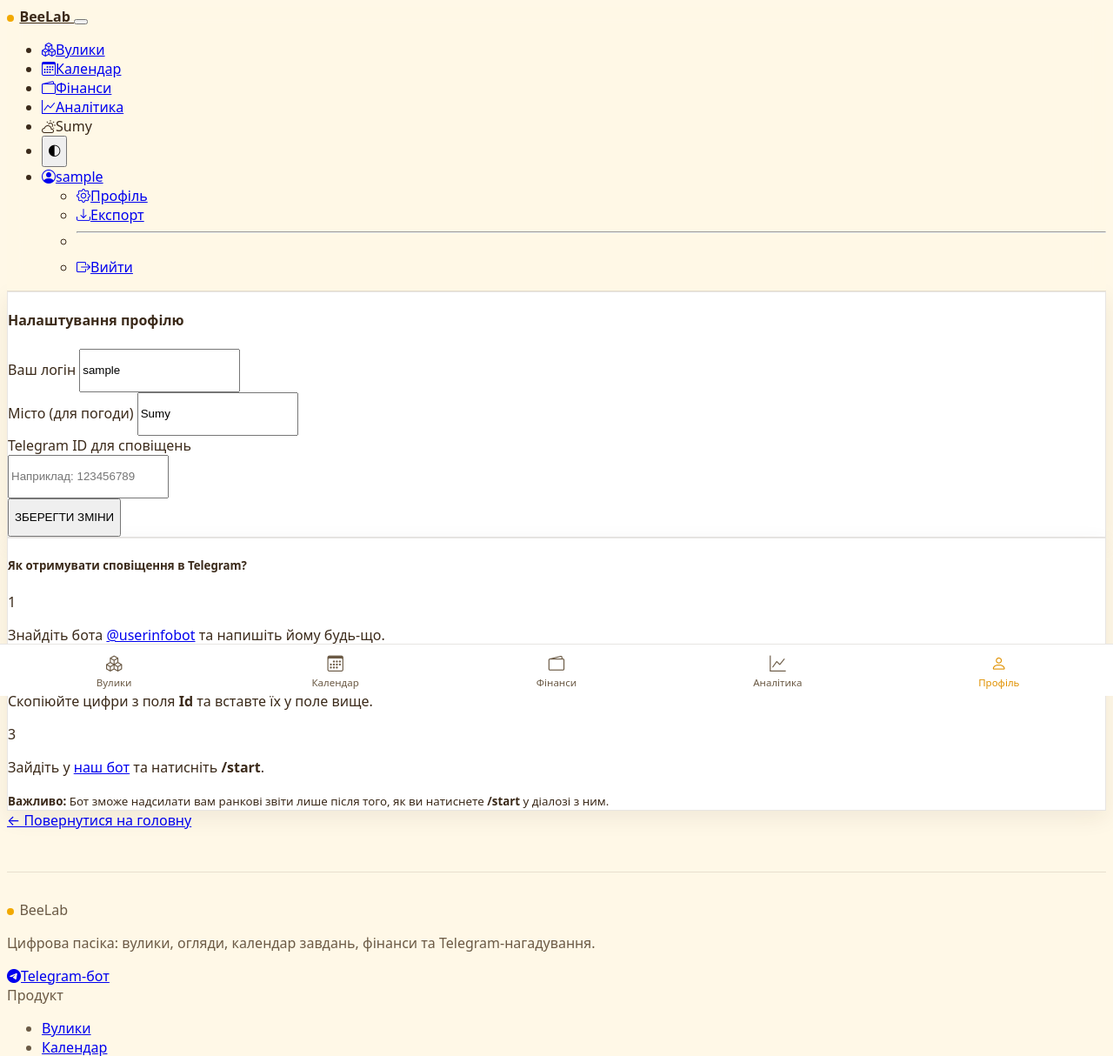
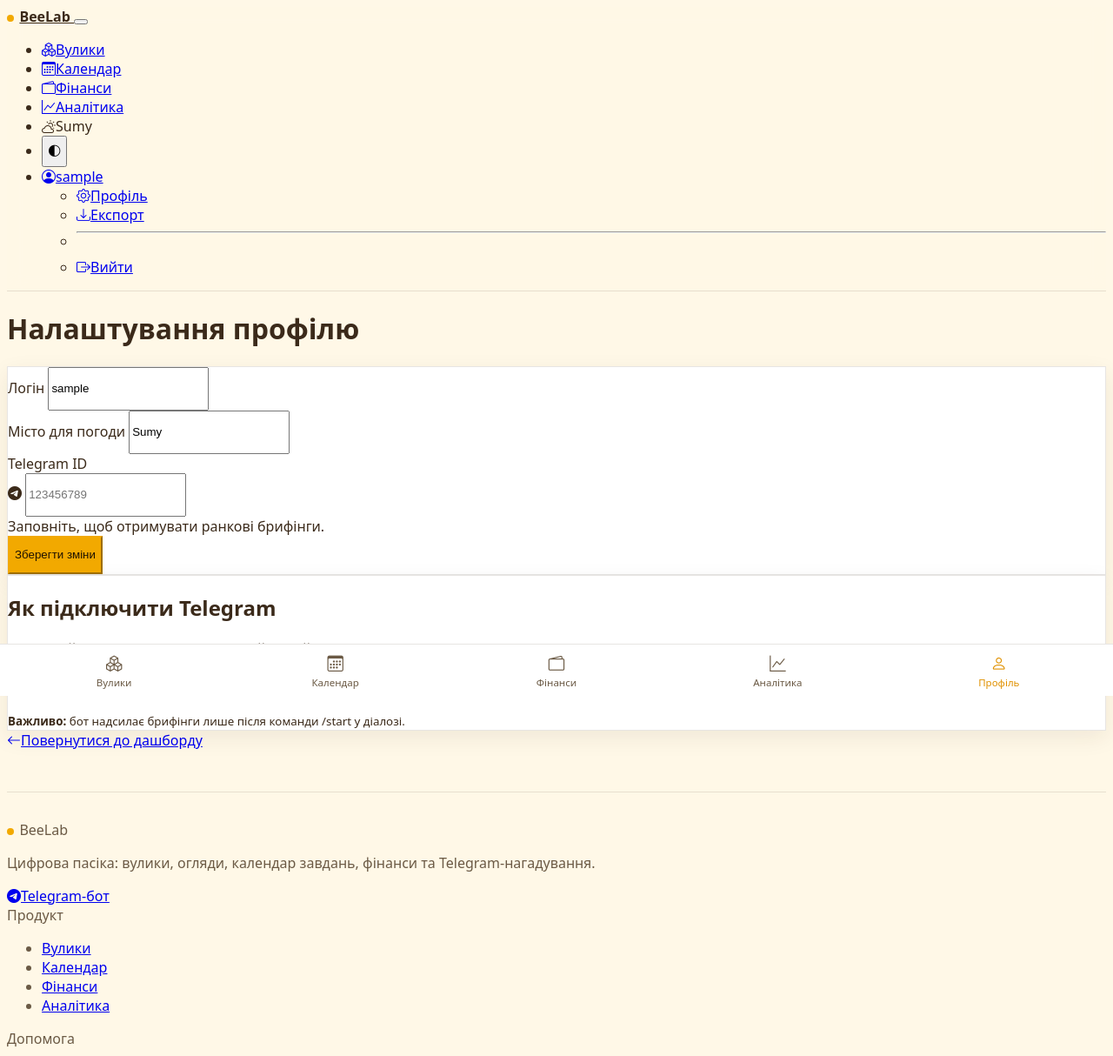
Before and after one commit to EsegyCode/BeeLabWeb, a Flask app: page /profile in a window 1280 px wide. Shown: the top 1214 px of the page at 87% size. Run offline with Flask 3, Linux system fonts and the light colour scheme; the visitor is signed in with stand-in values (Sample User, id 1).

Commit message:
feat(frontend): stage I profile

```diff
--- a/templates/profile.html
+++ b/templates/profile.html
@@ -1,72 +1,55 @@
 {% extends 'base.html' %}
+
+{% block title %}Налаштування профілю — BeeLab{% endblock %}
+
 {% block content %}
-<div class="row justify-content-center mt-4">
-    <div class="col-md-7">
-        <div class="card shadow border-0 mb-4">
-            <div class="card-header bg-dark text-white py-3">
-                <h4 class="mb-0"><i class="fas fa-user-cog me-2 text-warning"></i> Налаштування профілю</h4>
-            </div>
+<div class="row justify-content-center">
+    <div class="col-12 col-lg-9">
+        <h1 class="h2 fw-bold mb-4">Налаштування профілю</h1>
+
+        <div class="card border-0 mb-4">
             <div class="card-body p-4">
-                <form method="POST">
-                    <div class="row">
-                        <div class="col-md-6 mb-3">
-                            <label class="form-label fw-bold">Ваш логін</label>
-                            <input type="text" class="form-control bg-light" value="{{ current_user.username }}" readonly>
+                <form method="POST" novalidate>
+                    <input type="hidden" name="csrf_token" value="{{ csrf_token() }}">
+                    <div class="row g-3">
+                        <div class="col-md-6">
+                            <label class="form-label fw-semibold" for="username">Логін</label>
+                            <input id="username" type="text" class="form-control bg-body-tertiary" value="{{ current_user.username }}" readonly>
                         </div>
-                        <div class="col-md-6 mb-3">
-                            <label class="form-label fw-bold">Місто (для погоди)</label>
-                            <input type="text" name="city" class="form-control" value="{{ current_user.city }}">
+                        <div class="col-md-6">
+                            <label class="form-label fw-semibold" for="city">Місто для погоди</label>
+                            <input id="city" type="text" name="city" class="form-control" value="{{ current_user.city or '' }}" placeholder="Суми">
+                        </div>
+                        <div class="col-12">
+                            <label class="form-label fw-semibold" for="telegram_id">Telegram ID</label>
+                            <div class="input-group">
+                                <span class="input-group-text"><i class="bi bi-telegram" aria-hidden="true"></i></span>
+                                <input id="telegram_id" type="text" name="telegram_id" class="form-control" value="{{ current_user.telegram_id or '' }}" placeholder="123456789">
+                            </div>
+                            <div class="form-text">Заповніть, щоб отримувати ранкові брифінги.</div>
                         </div>
                     </div>
-
-                    <div class="mb-4">
-                        <label class="form-label fw-bold">Telegram ID для сповіщень</label>
-                        <div class="input-group">
-                            <span class="input-group-text bg-dark text-warning border-0"><i class="fab fa-telegram-plane"></i></span>
-                            <input type="text" name="telegram_id" class="form-control"
-                                   value="{{ current_user.telegram_id or '' }}" placeholder="Наприклад: 123456789">
-                        </div>
-                    </div>
-
-                    <button type="submit" class="btn btn-warning w-100 py-2 fw-bold shadow-sm">ЗБЕРЕГТИ ЗМІНИ</button>
-                <input type="hidden" name="csrf_token" value="{{ csrf_token() }}">
-</form>
+                    <button type="submit" class="btn btn-orange mt-4">Зберегти зміни</button>
+                </form>
             </div>
         </div>
 
-        <div class="card border-0 shadow-sm bg-white">
+        <div class="card border-0">
             <div class="card-body p-4">
-                <h5 class="fw-bold mb-3"><i class="fas fa-question-circle text-primary me-2"></i>Як отримувати сповіщення в Telegram?</h5>
-
-                <div class="row g-3">
-                    <div class="col-md-4 text-center">
-                        <div class="p-3 border rounded-3 bg-light h-100">
-                            <div class="h3 text-warning mb-2">1</div>
-                            <p class="small mb-0">Знайдіть бота <a href="https://t.me/userinfobot" target="_blank" class="fw-bold">@userinfobot</a> та напишіть йому будь-що.</p>
-                        </div>
-                    </div>
-                    <div class="col-md-4 text-center">
-                        <div class="p-3 border rounded-3 bg-light h-100">
-                            <div class="h3 text-warning mb-2">2</div>
-                            <p class="small mb-0">Скопіюйте цифри з поля <b>Id</b> та вставте їх у поле вище.</p>
-                        </div>
-                    </div>
-                    <div class="col-md-4 text-center">
-                        <div class="p-3 border rounded-3 bg-light h-100">
-                            <div class="h3 text-warning mb-2">3</div>
-                            <p class="small mb-0">Зайдіть у <a href="https://t.me/ТВІЙ_БОТ_ПОСИЛАННЯ" target="_blank" class="fw-bold">наш бот</a> та натисніть <b>/start</b>.</p>
-                        </div>
-                    </div>
-                </div>
-
-                <div class="alert alert-info mt-4 mb-0 border-0">
-                    <small><b>Важливо:</b> Бот зможе надсилати вам ранкові звіти лише після того, як ви натиснете <b>/start</b> у діалозі з ним.</small>
+                <h2 class="h5 fw-bold mb-3">Як підключити Telegram</h2>
+                <ol class="mb-3">
+                    <li>Знайдіть <a href="https://t.me/userinfobot" target="_blank" rel="noopener noreferrer">@userinfobot</a> і отримайте свій ID.</li>
+                    <li>Вставте ID у поле вище та збережіть.</li>
+                    <li>Відкрийте бота BeeLab і натисніть <strong>/start</strong>.</li>
+                </ol>
+                <div class="alert alert-info mb-0">
+                    <small><strong>Важливо:</strong> бот надсилає брифінги лише після команди /start у діалозі.</small>
                 </div>
             </div>
         </div>
 
-        <div class="text-center mt-4">
-            <a href="{{ url_for('hives.index') }}" class="text-decoration-none text-secondary">← Повернутися на головну</a>
+        <div class="mt-4">
+            <a href="{{ url_for('hives.index') }}" class="text-decoration-none text-muted small"><i class="bi bi-arrow-left me-1" aria-hidden="true"></i>Повернутися до дашборду</a>
         </div>
     </div>
 </div>
```
